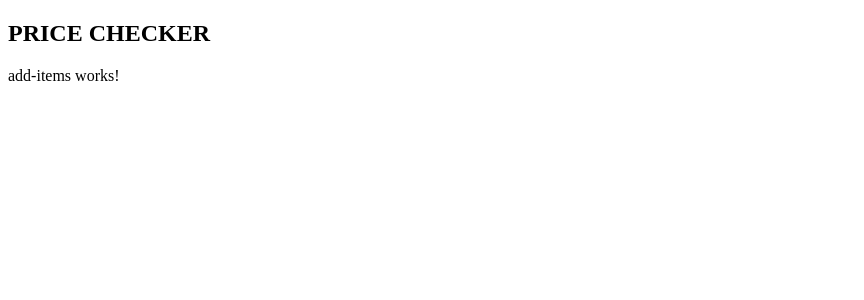
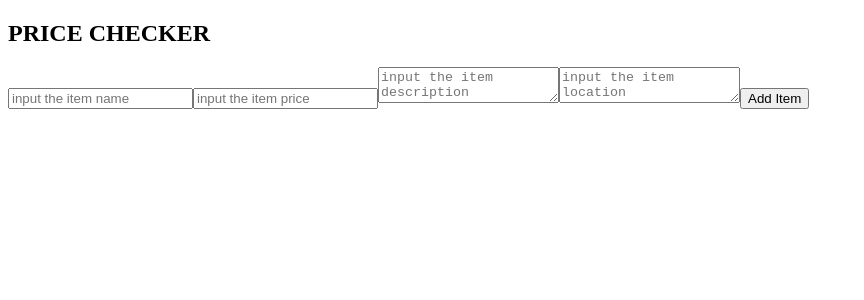
Before and after one commit to The-True-Hooha/Item-checker-frontend, an Angular app: page /addItems in a window 1280 px wide. Shown: the top 300 px of the page, without its empty margins (0-864 px from the left). Built offline with nearby package versions, Linux system fonts and the light colour scheme.

Commit message:
added form to add items

```diff
--- a/src/app/app.module.ts
+++ b/src/app/app.module.ts
@@ -4,6 +4,7 @@ import { RouterModule, Routes } from '@angular/router';
 
 import { AppComponent } from './app.component';
 import { ListItemsComponent } from './components/list-items/list-items.component';
+import { FormsModule } from '@angular/forms';
 
 import { HttpClientModule} from '@angular/common/http';
 import { AddItemsComponent } from './components/add-items/add-items.component';
@@ -25,7 +26,8 @@ const routers: Routes = [
   imports: [
     BrowserModule,
     HttpClientModule,
-    RouterModule.forRoot(routers)
+    RouterModule.forRoot(routers),
+    FormsModule
   ],
   providers: [],
   bootstrap: [AppComponent]
--- a/src/app/components/add-items/add-items.component.html
+++ b/src/app/components/add-items/add-items.component.html
@@ -1 +1,23 @@
-<p>add-items works!</p>
+<form (ngSubmit)="saveItem()">
+  <input type="text"
+          name="items"
+          [(ngModel)]="item.itemName"
+          placeholder="input the item name"/>
+
+  <input type="text"
+          name="amount"
+          [(ngModel)]="item.amount"
+          placeholder="input the item price"/>
+
+  <textarea type="text"
+          name="description"
+          [(ngModel)]="item.description"
+          placeholder="input the item description"></textarea>
+
+  <textarea type="text"
+          name="location"
+          [(ngModel)]="item.location"
+          placeholder="input the item location"></textarea>
+
+  <button  type="submit">Add Item</button>
+</form>
--- a/src/app/components/list-items/list-items.component.html
+++ b/src/app/components/list-items/list-items.component.html
@@ -1,3 +1,5 @@
+<a routerLink="/add-item">Add item</a>
+
 <div *ngFor="let item of items">
   <h3>{{item.itemName}}</h3>
 
```
